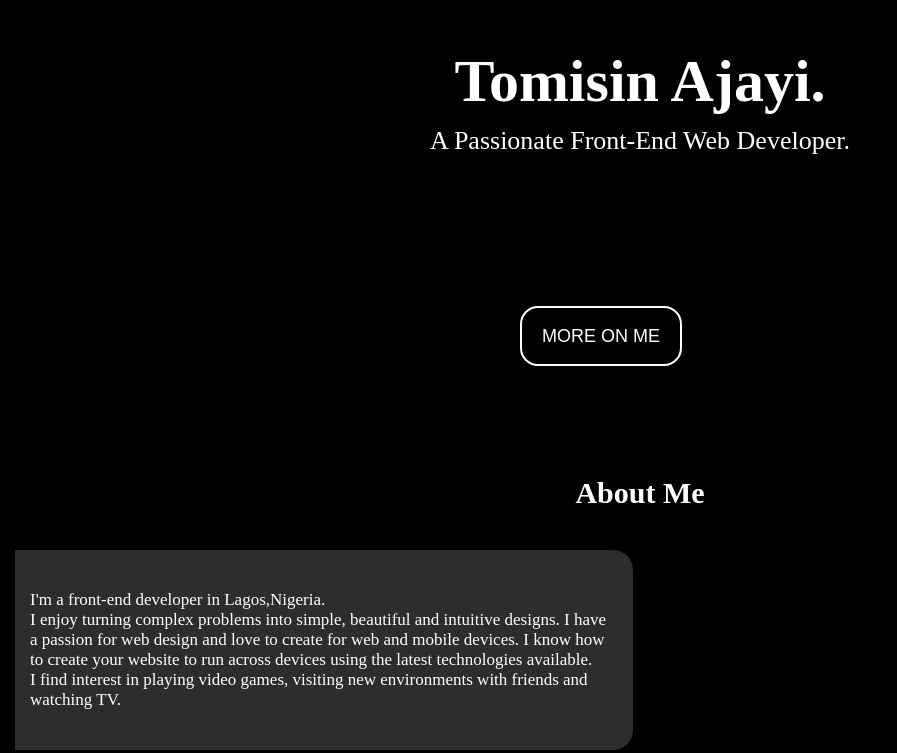
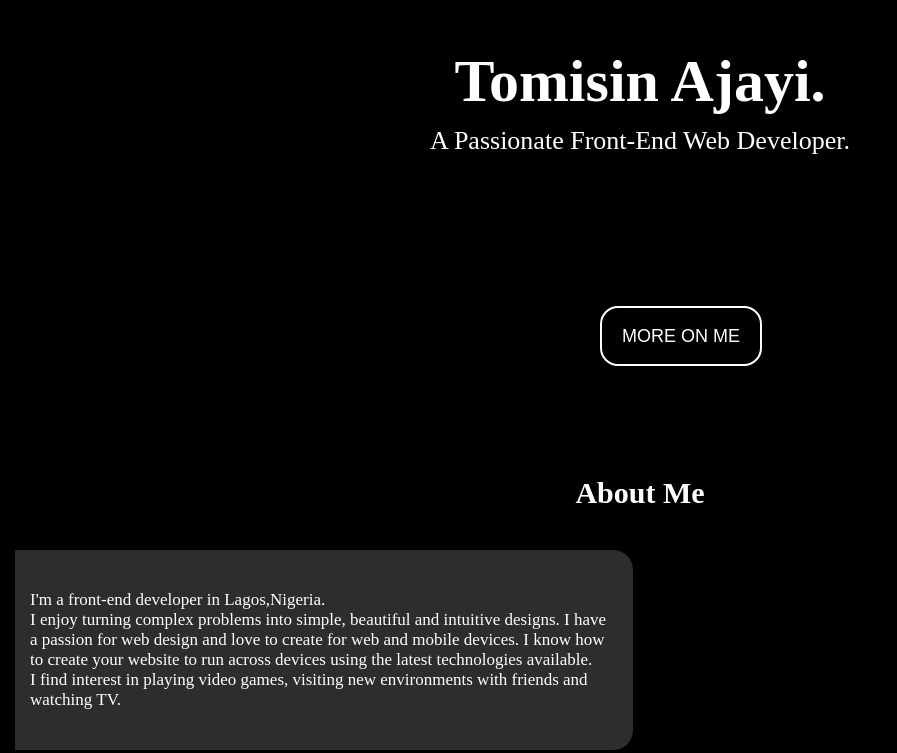
Before and after one commit to TomisinAjayi/TomisinAjayi.github.io, a plain HTML site: page index.html in a window 1280 px wide. Shown: the part 153-906 px from the top of the page, without its empty margins (0-897 px from the left). Drawn offline with nearby package versions, Linux system fonts and the light colour scheme.

Commit message:
Update style.css

```diff
--- a/style.css
+++ b/style.css
@@ -36,7 +36,7 @@ body{
 }
 #downbutton {
     margin-top: 150px;
-    margin-left: 520px;
+    margin-left: 600px;
     background-color: transparent;
     border: 2px solid white;
     color: white;
```
